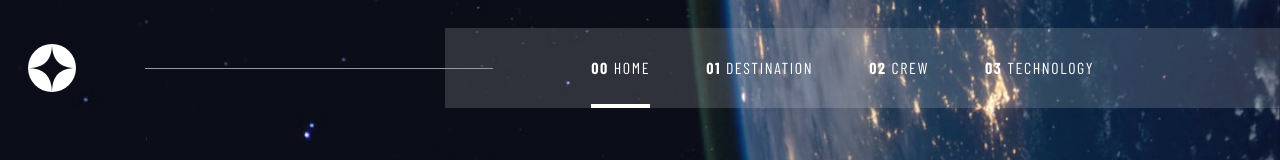
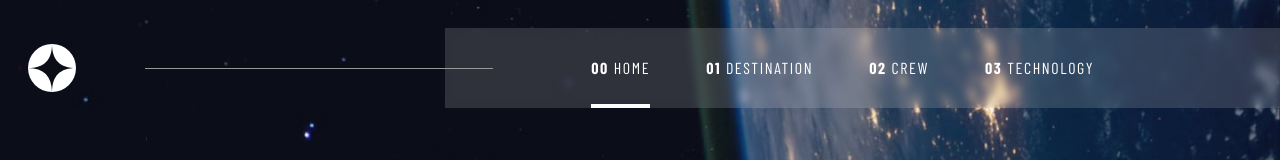
Before and after one commit to Yellow-May/Frontend-Mentor-Space-tourism-website, a Next.js app: page / in a window 1280 px wide. Shown: the top 160 px of the page. Built offline with nearby package versions, Linux system fonts and the light colour scheme; a web font is replaced by a local one.

Commit message:
👌 IMPROVE: nav menu UI

```diff
--- a/styles/layout-header.css
+++ b/styles/layout-header.css
@@ -3,7 +3,7 @@ header {
 }
 
 header > nav {
-	@apply fixed top-0 bg-white bg-opacity-[15%] w-8/12 h-full p-7 transition-all duration-200 ease-linear -right-full md:relative md:right-0 md:h-20 md:p-0 md:flex md:items-center md:justify-center lg:after:content-[""] lg:after:absolute lg:after:top-1/2 lg:after:-left-[36%] lg:after:w-5/12 lg:after:h-px lg:after:bg-[#979797];
+	@apply fixed top-0 bg-white bg-opacity-[15%] backdrop-blur-sm w-8/12 h-full p-7 transition-all duration-200 ease-linear -right-full md:relative md:right-0 md:h-20 md:p-0 md:flex md:items-center md:justify-center lg:after:content-[""] lg:after:absolute lg:after:top-1/2 lg:after:-left-[36%] lg:after:w-5/12 lg:after:h-px lg:after:bg-[#979797];
 }
 
 header > nav::after {
--- a/tailwind.config.js
+++ b/tailwind.config.js
@@ -4,6 +4,8 @@ module.exports = {
 		extend: {
 			colors: {
 				'light-gray': '#D0D6F9',
+				gray: '#979797',
+				'dark-gray': '#383B4B',
 				'fake-black': '#0B0D17',
 			},
 			fontFamily: {
```
